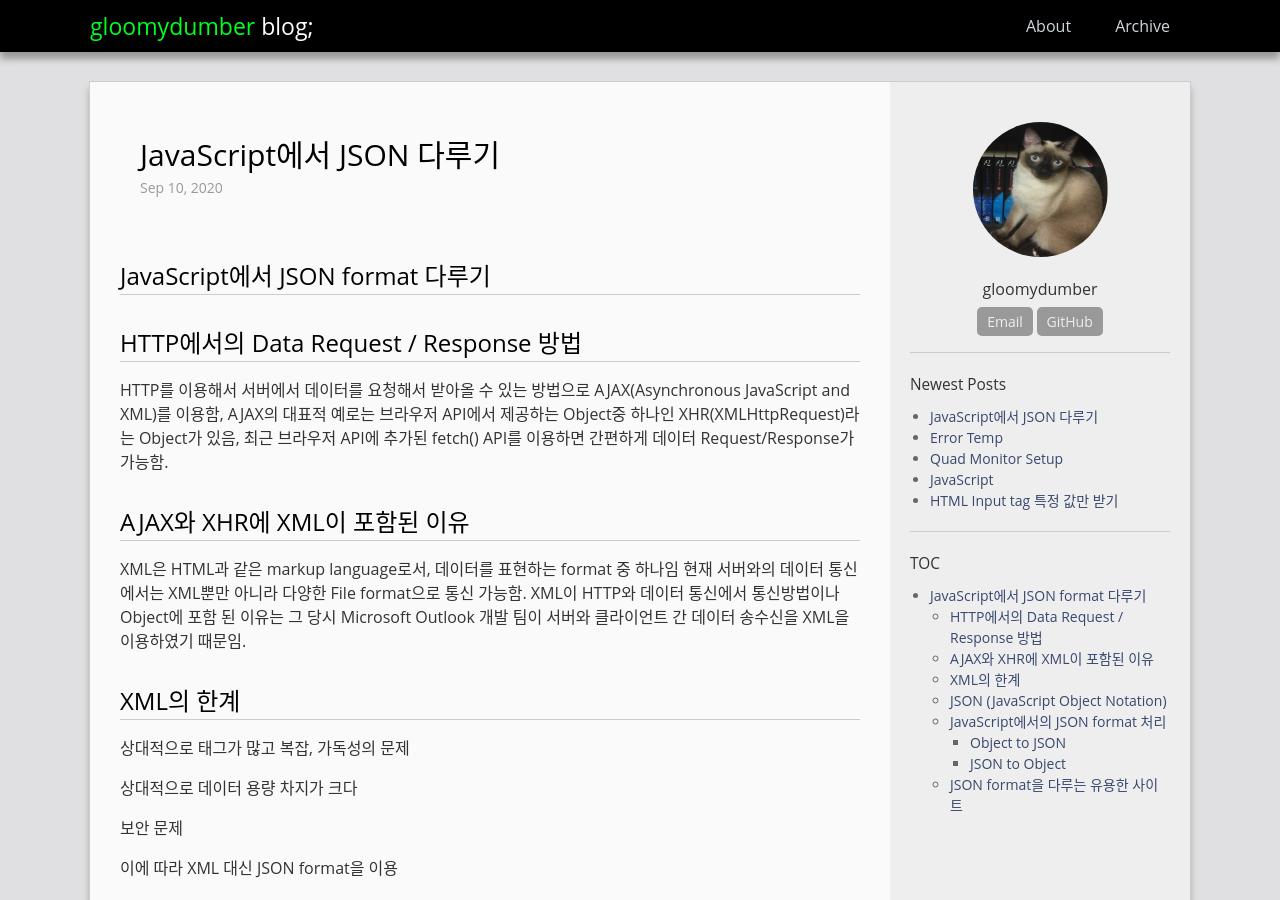
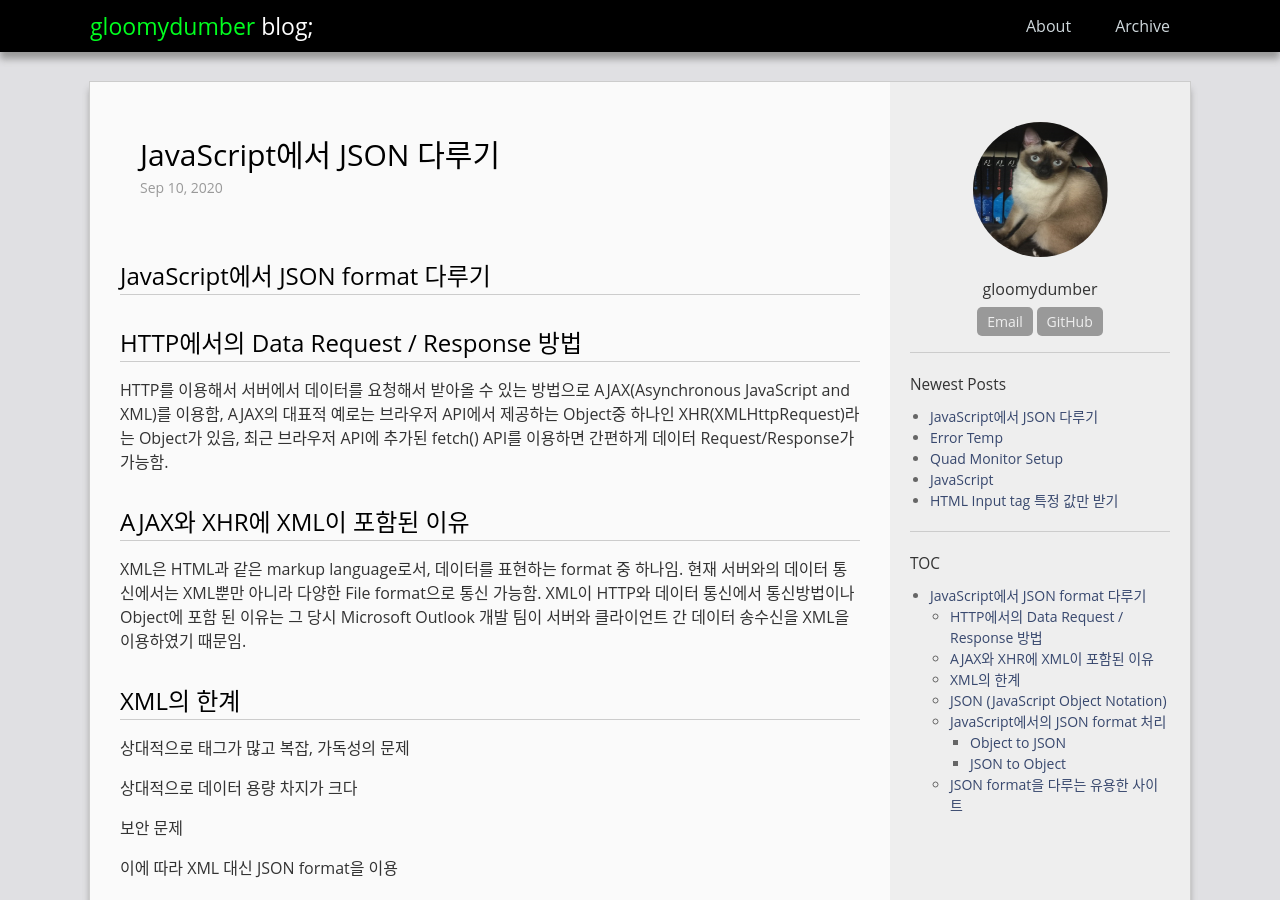
Before and after one commit to gloomydumber/copy, a Jekyll site: the page built from _posts/2020-09-10-jsJSON.md, in a window 1280 px wide and 900 px high. Built offline with Jekyll 4.4.1, drawn with Linux system fonts in a browser that asks for light colours; comment, search, counter and statistics services are not loaded.

Commit message:
PostModded

```diff
--- a/_posts/2020-09-10-jsJSON.md
+++ b/_posts/2020-09-10-jsJSON.md
@@ -16,7 +16,7 @@ HTTP를 이용해서 서버에서 데이터를 요청해서 받아올 수 있는
 
 ## AJAX와 XHR에 XML이 포함된 이유
 
-XML은 HTML과 같은 markup language로서, 데이터를 표현하는 format 중 하나임
+XML은 HTML과 같은 markup language로서, 데이터를 표현하는 format 중 하나임.
 현재 서버와의 데이터 통신에서는 XML뿐만 아니라 다양한 File format으로 통신 가능함. XML이 HTTP와 데이터 통신에서 통신방법이나 Object에 포함 된 이유는 그 당시 Microsoft Outlook 개발 팀이 서버와 클라이언트 간 데이터 송수신을 XML을 이용하였기 때문임.
 
 ## XML의 한계
@@ -68,7 +68,7 @@ json = JSON.stringify(rabbit);
 console.log(json);
 // 결과 : {"name":"tokki","color":"white","size":null,"birthDate":"2020-05-29T13:21:16.5282"} (Object의 함수, JavaScript에만 존재하는 Symbol()등은 JSON화 되지 않음)
 
-json = JSON.stringify(rabbit,, {'name', 'color'});
+json = JSON.stringify(rabbit, {'name', 'color'});
 console.log(json);
 // 결과 : {"name":"tokki","color":"white"} (원하는 데이터 항목만 JSON화 가능)
 
```
